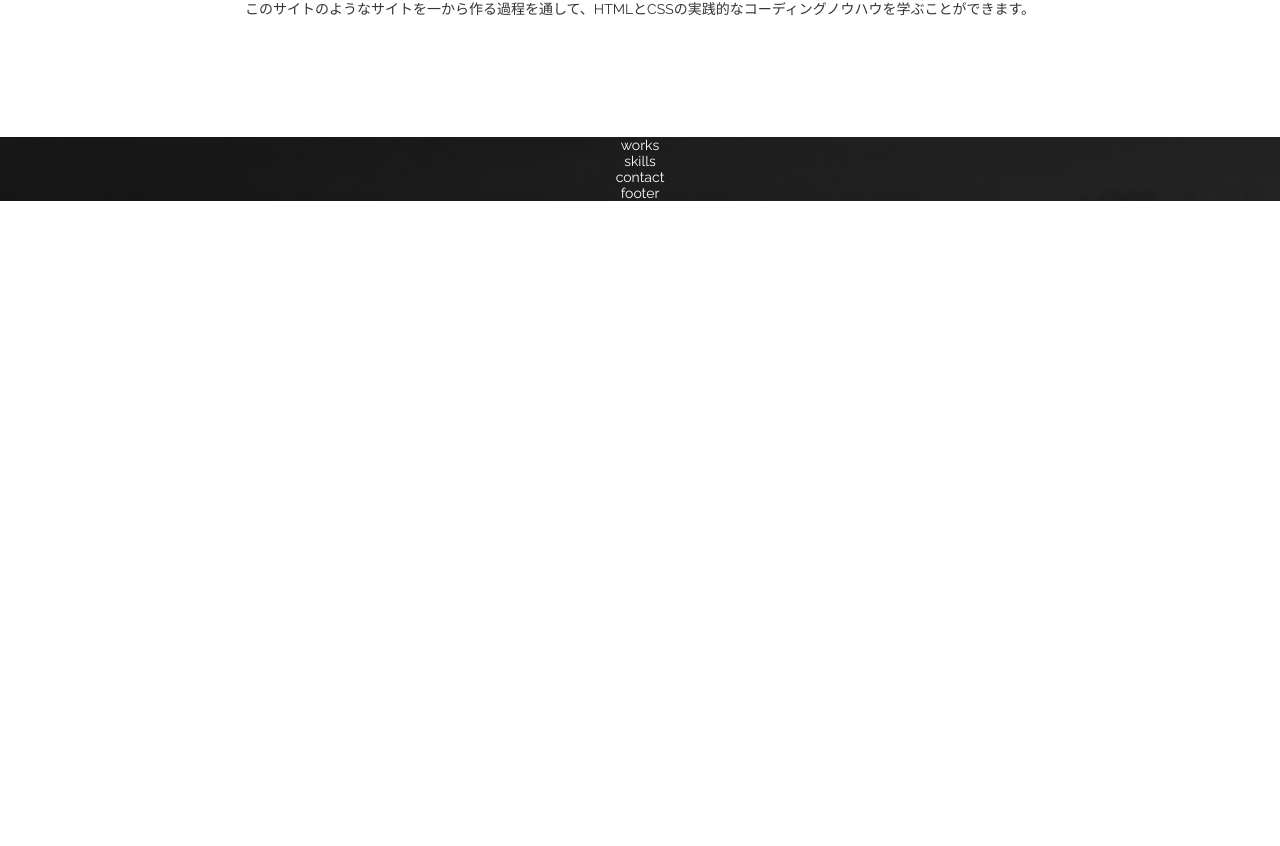
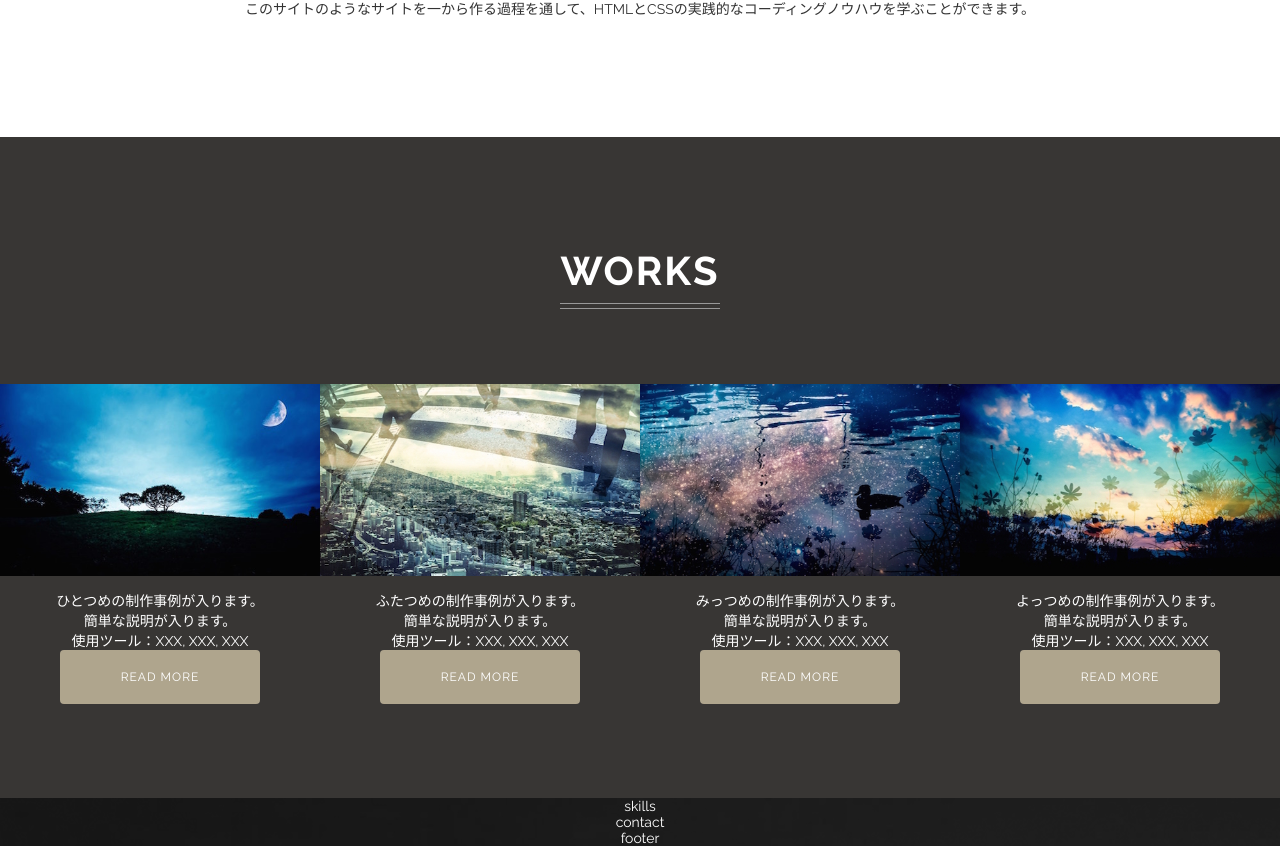
Before and after one commit to peeeechi/html5-css3-moern-coding, a Next.js app: page /singlepage-layout in a window 1280 px wide. Shown: the part 958-1804 px from the top of the page. Before the commit the page ends 1159 px from the top, so only its background shows below. Built offline with nearby package versions, Linux system fonts and the light colour scheme.

Commit message:
update 'works'

```diff
--- a/pages/singlepage-layout/index.tsx
+++ b/pages/singlepage-layout/index.tsx
@@ -32,19 +32,67 @@ export default function SinglepageLayout() {
                     <h2 className={styles["heading"]}>ABOUT ME</h2>
 
                     <p className={styles["about-text"]}>
-                        はじめまして。日本でWebデザイナーをしています。<br></br>
+                        はじめまして。日本でWebデザイナーをしています。<br/>
                         デザインの専門学校を卒業し、制作会社での業務経験を経て、現在はフリーランスとして働いています。
                     </p>
 
                     <p className={styles["about-text"]}>
-                        このサイトは『HTML/CSS モダンコーディング』という書籍のサンプルとして作られた、架空のWebデザイナーのポートフォリオサイトです。<br></br>
+                        このサイトは『HTML/CSS モダンコーディング』という書籍のサンプルとして作られた、架空のWebデザイナーのポートフォリオサイトです。<br/>
                         このサイトのようなサイトを一から作る過程を通して、HTMLとCSSの実践的なコーディングノウハウを学ぶことができます。
                     </p>
 
                 </section>
 
                 <section className={styles["works"]}>
-                    works
+                    <h2 className={styles["heading"]}>WORKS</h2>
+
+                    <div className={styles["works-wrapper"]}>
+
+                        <div className={styles["work-box"]}>
+                            <img src="/singlepage-layout/images/tree.jpg" alt="制作事例1" className={styles["work-image"]}/>
+                            <p className={styles["work-text"]}>
+                                ひとつめの制作事例が入ります。<br/>
+                                簡単な説明が入ります。<br/>
+                                使用ツール：XXX, XXX, XXX<br/>
+
+                                <a href="#" className={styles["button"]}>READ MORE</a>
+                            </p>
+                        </div>
+
+                        <div className={styles["work-box"]}>
+                            <img src="/singlepage-layout/images/building.jpg" alt="制作事例2" className={styles["work-image"]}/>
+                            <p className={styles["work-text"]}>
+                                ふたつめの制作事例が入ります。<br/>
+                                簡単な説明が入ります。<br/>
+                                使用ツール：XXX, XXX, XXX<br/>
+
+                                <a href="#" className={styles["button"]}>READ MORE</a>
+                            </p>
+                        </div>
+
+                        <div className={styles["work-box"]}>
+                            <img src="/singlepage-layout/images/lake.jpg" alt="制作事例3" className={styles["work-image"]}/>
+                            <p className={styles["work-text"]}>
+                                みっつめの制作事例が入ります。<br/>
+                                簡単な説明が入ります。<br/>
+                                使用ツール：XXX, XXX, XXX<br/>
+
+                                <a href="#" className={styles["button"]}>READ MORE</a>
+                            </p>
+                        </div>
+
+                        <div className={styles["work-box"]}>
+                            <img src="/singlepage-layout/images/sky.jpg" alt="制作事例4" className={styles["work-image"]}/>
+                            <p className={styles["work-text"]}>
+                                よっつめの制作事例が入ります。<br/>
+                                簡単な説明が入ります。<br/>
+                                使用ツール：XXX, XXX, XXX<br/>
+
+                                <a href="#" className={styles["button"]}>READ MORE</a>
+                            </p>
+                        </div>
+
+                    </div>
                 </section>
 
                 <section className={styles["skills"]}>
--- a/pages/singlepage-layout/singlepage-layout.module.scss
+++ b/pages/singlepage-layout/singlepage-layout.module.scss
@@ -14,6 +14,34 @@ $base-font-size: 16px * 0.625;
     *, *::before, *::after {
         box-sizing: border-box;
     }
+
+
+    // util ----------------------------------------------------------
+
+    .heading {
+        display: inline-block;
+        // display: block;
+        margin: 30px 0 15px;
+        padding-bottom: 15px;
+        letter-spacing: 2px;
+        font-size: 4 * $base-font-size;
+        position: relative;
+
+        &::before, &::after {
+            content: "";
+            position: absolute;
+            right: 0;
+            bottom: 0;
+            left: 0;
+            border-bottom: 1px solid #999;
+        }
+
+        &::before {
+            bottom: 5px;
+        }
+    }
+
+    // util ----------------------------------------------------------
 
 
     // header --------------------------------------------------------
@@ -94,28 +122,7 @@ $base-font-size: 16px * 0.625;
         color: #333;
     }
 
-    .heading {
-        display: inline-block;
-        // display: block;
-        margin: 30px 0 15px;
-        padding-bottom: 15px;
-        letter-spacing: 2px;
-        font-size: 4 * $base-font-size;
-        position: relative;
 
-        &::before, &::after {
-            content: "";
-            position: absolute;
-            right: 0;
-            bottom: 0;
-            left: 0;
-            border-bottom: 1px solid #999;
-        }
-
-        &::before {
-            bottom: 5px;
-        }
-    }
 
     .about-text {
         margin: 30px 0;
@@ -123,4 +130,42 @@ $base-font-size: 16px * 0.625;
     }
 
     // about me ------------------------------------------------------
+
+
+    // works ---------------------------------------------------------
+
+    .works {
+        background-color: #383634;
+        padding: 80px 0;
+    }
+
+    .works-wrapper {
+        display: table;
+        width: 100%;
+        margin-top: 60px;
+        // table-cell の要素の幅に関係なく
+        // 同一の幅にする
+        table-layout: fixed;
+    }
+
+    .work-box {
+        position: relative;
+        display: table-cell;
+
+        &::after {
+            content: '';
+            position: absolute;
+            top: 50%;
+            left: 0;
+            width: 100%;
+            height: 50%;
+        }
+    }
+
+    .work-image {
+        display: block;
+        width: 100%;
+    }
+
+    // works ---------------------------------------------------------
 }
```
